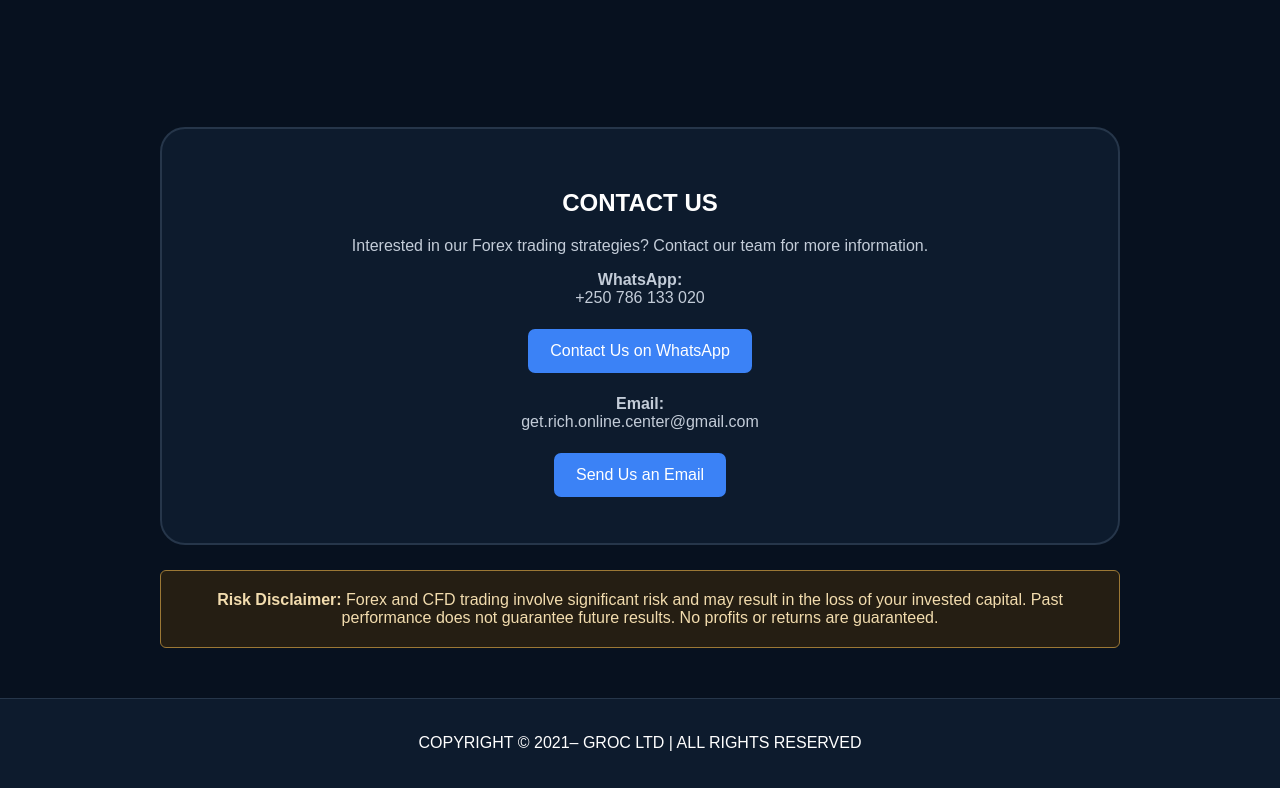
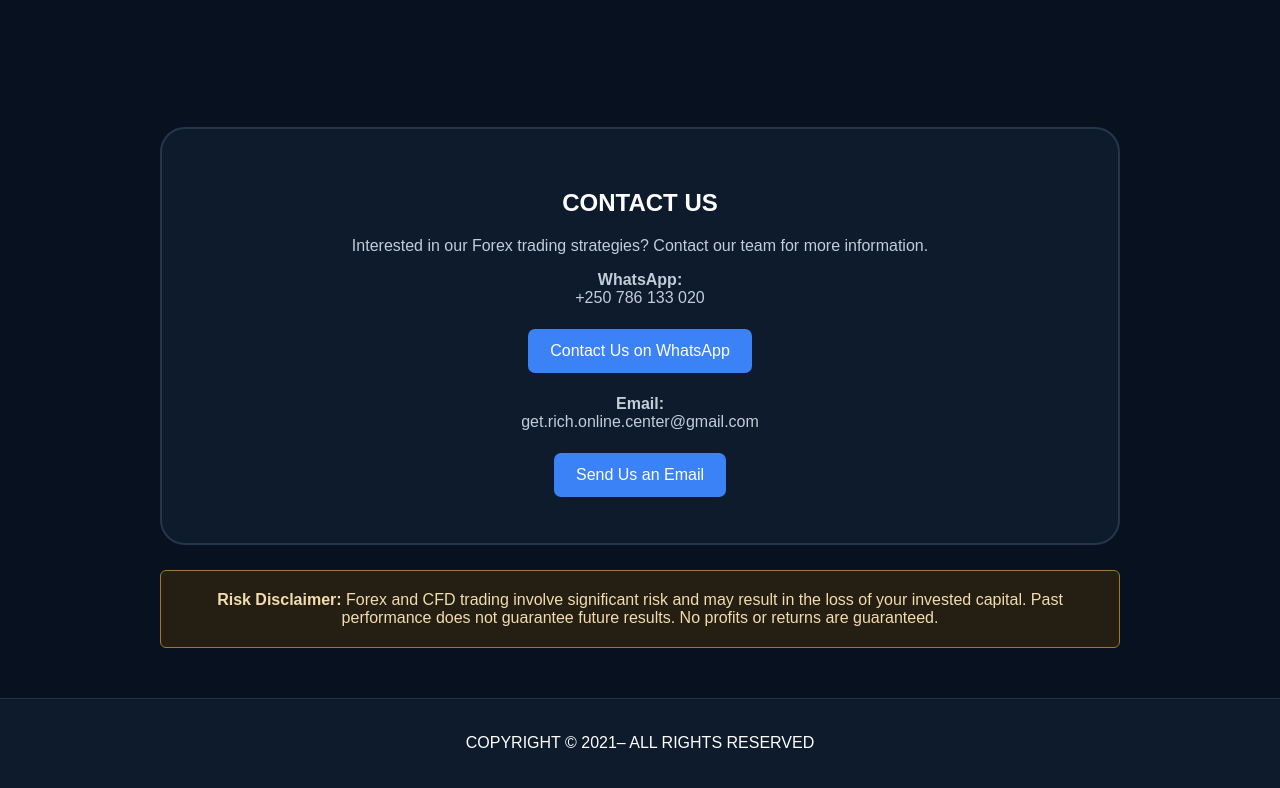
Before and after one commit to GROCLTD/Get-Rich-Online-Center-Ltd, a plain HTML site: page index.html in a window 1280 px wide. Shown: the part 1735-2523 px from the top of the page. Drawn offline with nearby package versions, Linux system fonts and the light colour scheme.

Commit message:
Fix footer copyright text formatting

```diff
--- a/index.html
+++ b/index.html
@@ -473,12 +473,12 @@ footer {
 
 <footer>
     COPYRIGHT © 2021–<span id="year"></span>
-    GROC LTD | ALL RIGHTS RESERVED
+    ALL RIGHTS RESERVED
 </footer>
 
 <script>
     document.getElementById("year").textContent =
-        new Date().getFullYear();
+    new Date().getFullYear();
 
 // ========================================
 // SUPABASE CONNECTION
```
